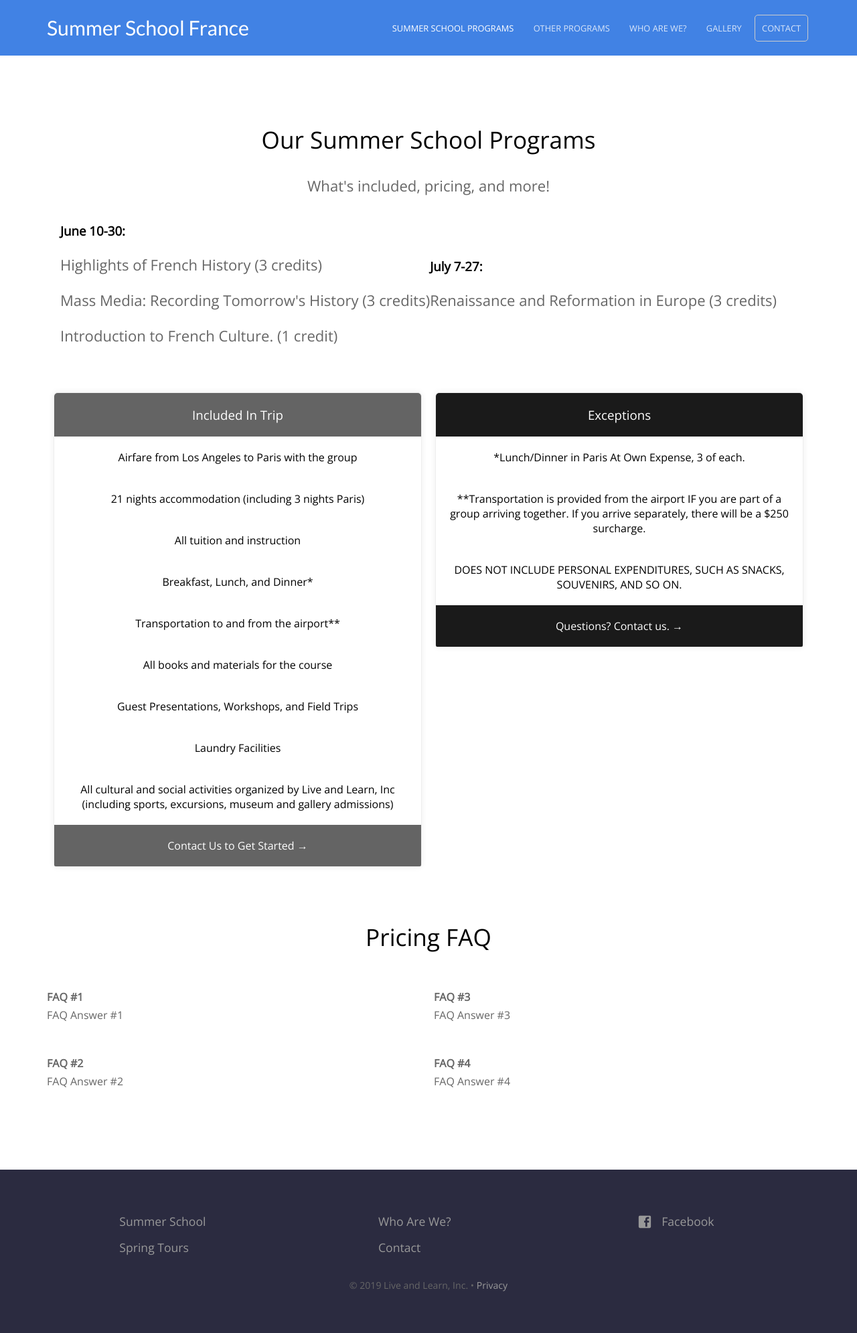
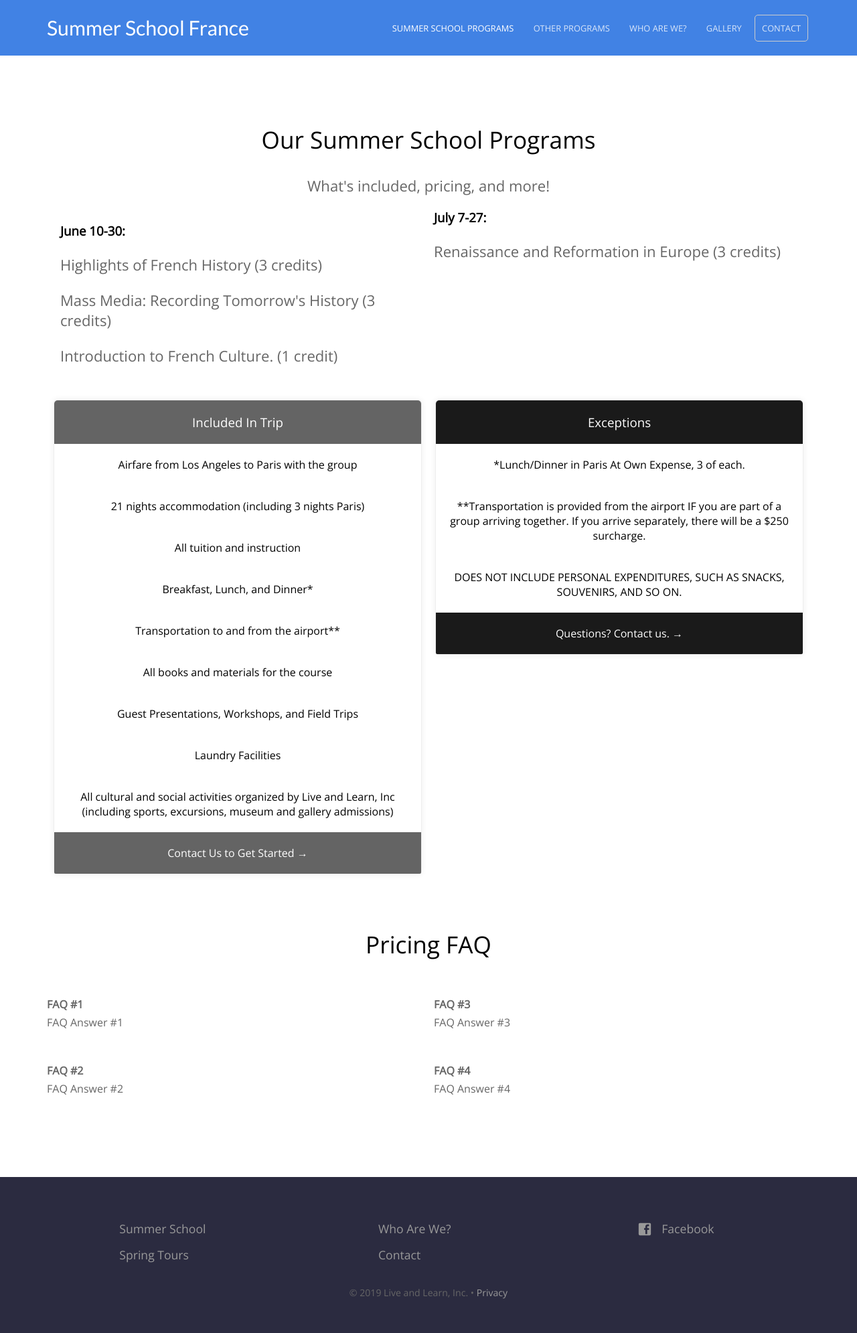
Before and after one commit to baritchie/project1, a Jekyll site: the page built from summerschoolprograms.html, in a window 1280 px wide. Shown: the whole page at 67% size. Built offline with Jekyll 4.4.1, drawn with Linux system fonts in a browser that asks for light colours.

Commit message:
Updated '_sass/pricing.scss' via CloudCannon

```diff
--- a/_sass/pricing.scss
+++ b/_sass/pricing.scss
@@ -50,13 +50,11 @@
 }
 
 .courses {
-    @extend %flexbox;
-    @include flex-flow(wrap);
-    @include align-items(center);
-    h3 {
-        text-align: center;
-        @extend %flexbox;
-        @include align-self(flex-start);
+    @media #{$desktop} {
+        @include columns(2);
+    }
+    div {
+        break-inside: avoid;
     }
 }
 
```
